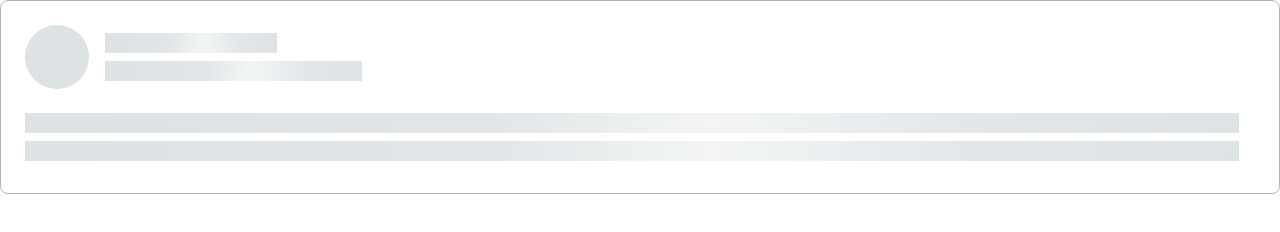
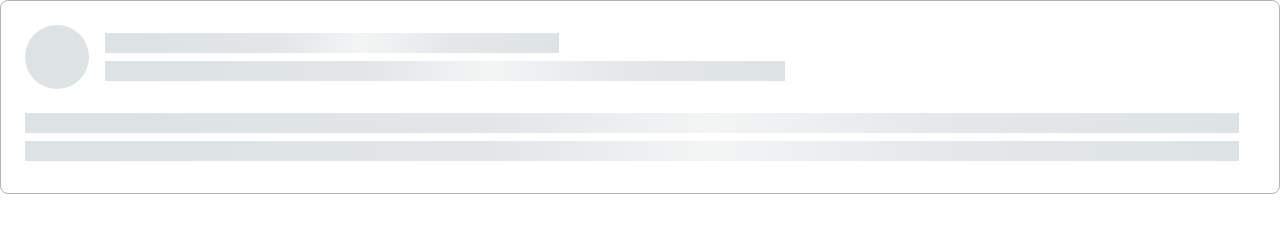
Before and after one commit to js-tasks-ru/htmlcss-20250313_v-junolainen, a website: page 04-lection2/02-skeleton/index.html in a window 1280 px wide. Drawn offline with Linux system fonts and the light colour scheme.

Commit message:
dz4 lecture2 02 skeleton after cr

```diff
--- a/04-lection2/02-skeleton/index.html
+++ b/04-lection2/02-skeleton/index.html
@@ -9,14 +9,14 @@
         <div class="skeleton">
             <div class="skeleton__header">
                 <div class="skeleton__picture"></div>
-                <div class="skeleton__title-container">
-                    <div class="skeleton__title-row-1"></div>
-                    <div class="skeleton__title-row-2"></div>
+                <div class="skeleton__row-container">
+                    <div class="skeleton__row skeleton__row_width_small"></div>
+                    <div class="skeleton__row skeleton__row_width_medium"></div>
                 </div>
             </div>
-            <div class="skeleton__details-container">
-                <div class="skeleton__details-row"></div>
-                <div class="skeleton__details-row"></div>
+            <div class="skeleton__row-container">
+                <div class="skeleton__row"></div>
+                <div class="skeleton__row"></div>
             </div>
         </div>
     </body>
--- a/04-lection2/02-skeleton/skeleton.css
+++ b/04-lection2/02-skeleton/skeleton.css
@@ -1,12 +1,4 @@
 .skeleton {
-    --row-background: linear-gradient(
-        92.51deg,
-        #dde2e5 6.44%,
-        #e2e6e8 38.47%,
-        #f3f5f5 56.48%,
-        #e3e7ea 77.5%,
-        #dde2e5 102.52%
-    );
     padding: 24px 40px 32px 24px;
     box-sizing: border-box;
     background: var(--white);
@@ -31,32 +23,29 @@
     flex-shrink: 0;
 }
 
-.skeleton__title-container {
+.skeleton__row-container {
     display: flex;
     flex-direction: column;
     gap: 8px;
+    flex-grow: 1;
 }
 
-.skeleton__title-row-1 {
-    width: 172px;
+.skeleton__row {
     height: 20px;
-    background: var(--row-background);
+    background: linear-gradient(
+        92.51deg,
+        #dde2e5 6.44%,
+        #e2e6e8 38.47%,
+        #f3f5f5 56.48%,
+        #e3e7ea 77.5%,
+        #dde2e5 102.52%
+    );
 }
 
-.skeleton__title-row-2 {
-    width: 257px;
-    height: 20px;
-    background: var(--row-background);
+.skeleton__row_width_small{
+    width: 40%;
 }
 
-.skeleton__details-container {
-    display: flex;
-    flex-direction: column;
-    gap: 8px;
+.skeleton__row_width_medium{
+    width: 60%;
 }
-
-.skeleton__details-row {
-    height: 20px;
-    min-width: 515px;
-    background: var(--row-background);
-}
```
